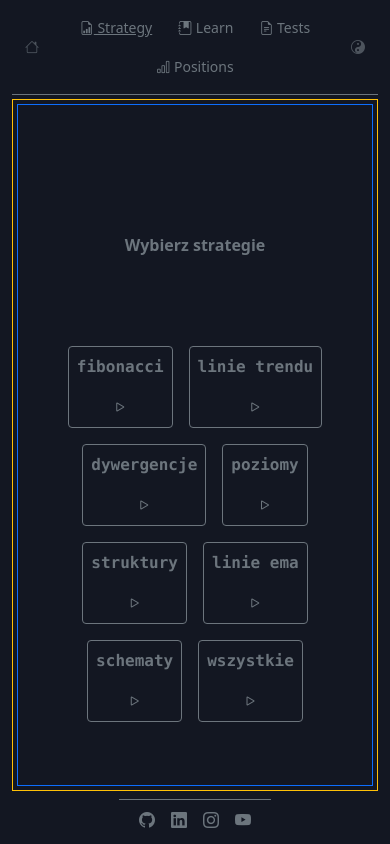
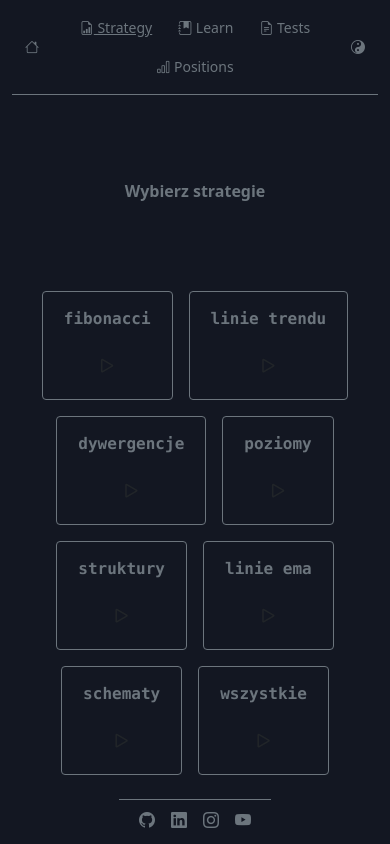
Before and after one commit to PjerC/forexy, a React (Create React App) app: page / in a window 390 px wide. Both pictures are taken after a click on the button "Strategy". Built offline with nearby package versions, Linux system fonts and the light colour scheme.

Commit message:
hover animation, motive ternary color change , navbar responsive work, underline btn visibility

```diff
--- a/src/App.js
+++ b/src/App.js
@@ -8,7 +8,7 @@ import 'bootstrap/dist/css/bootstrap.min.css'
 const App = (props) => {
 
   // visibility initial states
-  // add welcome module with initial visiility true
+  // TO_DO  welcome module with initial visiility true
   const [visibilityStrategy,setVisibilityStrategy] = useState(false);
   const [visibilityMaterial, setVisibilityMaterial] = useState(false);
   const [visibilityTests,setVisibilityTests] = useState(false);
@@ -17,7 +17,7 @@ const App = (props) => {
   const {backgroundColor,setBackgroundColor} = props;
 
   return (
-    <div style={{backgroundColor:backgroundColor}} className="d-flex flex-column container-fluid App justify-content-center align-items-center">
+    <div style={{backgroundColor:backgroundColor? 'rgb(19,23,34)':'white'}} className="d-flex flex-column container-fluid App justify-content-center align-items-center">
       <NavBar
               backgroundColor={backgroundColor} setBackgroundColor={setBackgroundColor}
               visibilityStrategy={visibilityStrategy} setVisibilityStrategy={setVisibilityStrategy}
--- a/src/ContentModules/ContentModules.css
+++ b/src/ContentModules/ContentModules.css
@@ -6,12 +6,15 @@
     transition: transform .5s;
 
 }
-.animScale_2{
+.animScale_2:hover{
     transition:  transform .5;
+    color: burlywood;
 }
 .animScale:hover {
     transform: scale(1.1);
     background-color: rgb(33, 38, 53);
+    transition: .3s;
+    box-shadow:0 4px 8px 0 rgba(214, 207, 207, 0.2), 0 6px 20px 0 rgba(143, 138, 138, 0.19);
     color: burlywood;
 }
 .animScale_2:hover {color: rgb(150, 138, 123);}
--- a/src/ContentModules/Stategy.js
+++ b/src/ContentModules/Stategy.js
@@ -23,10 +23,13 @@ const Strategy = (props) => {
         {
             objStrategies.map((item) =>
                 <div style={{animation:'animScale 500ms'}} onMouseEnter={()=>{setPreviewText(item.preview)}}
-                    className='justify-content-center align-items-center border border-secondary rounded m-2 p-2 animScale'
+                    className='animScale justify-content-center align-items-center border border-secondary rounded m-2 p-2'
                     key={item.strategyName}>
-                        <p style={{animation: 'fadeIn 1s'}} className='fw-bold justify-content-center font-monospace'>{item.strategyName}</p>
-                        <i className="bi bi-play animScale_2 "></i>
+                        <button className='btn animScale_2 shadow-none'>
+                            <p style={{animation: 'fadeIn 1s'}} className='text-secondary fw-bold justify-content-center font-monospace '>{item.strategyName}</p>
+                            <i className='fs-2 bi bi-play'></i>
+                         </button>
+
                  </div>)
         }
 
--- a/src/ContentModules/Tests.js
+++ b/src/ContentModules/Tests.js
@@ -2,7 +2,15 @@ import UnderConstruction from "../UsableModules/UnderConstruction"
 
 const Tests = (props) => {
     return (
-        <div> Test Module <UnderConstruction /></div>
+        <div className='flex-column text-secondary justify-content-center align-items-center'>
+            <p className='border-bottom border-secondary'>TMP To do list</p>
+            <ul className='list-group'>
+                <li> home button functionality </li>
+                <li> home page </li>
+                <li> strategy module preview - buttons equality in grid </li>
+                <li> remove inline styles to components css</li>
+                <li>data input form - position module -into object - display object in grid </li>
+            </ul><UnderConstruction /></div>
     )
 }
 export default Tests
--- a/src/DisplayModule.js
+++ b/src/DisplayModule.js
@@ -8,7 +8,7 @@ const DisplayModule = (props) => {
     const {visibilityStrategy,setVisibilityStrategy, visibilityMaterial, setVisibilityMaterial, visibilityTests,setVisibilityTests,visibilityPositions,setVisibilityPositions} = props;
 
     return(
-        <div className="d-flex flex-grow-1 w-100 align-self-center justify-content-center m-1 border border-warning" >
+        <div className="d-flex flex-grow-1 w-100 align-self-center justify-content-center m-1">
             <DisplayCenterModule   visibilityStrategy={visibilityStrategy} setVisibilityStrategy={setVisibilityStrategy}
                                     visibilityMaterial={visibilityMaterial} setVisibilityMaterial={setVisibilityMaterial}
                                     visibilityTests={visibilityTests} setVisibilityTests={setVisibilityTests}
--- a/src/DisplayModules/DisplayCenterModule.js
+++ b/src/DisplayModules/DisplayCenterModule.js
@@ -6,6 +6,7 @@ import Material from '../ContentModules/Material.js';
 import Tests from '../ContentModules/Tests.js';
 import Positions from '../ContentModules/Positions.js';
 import StrategyPreview from '../ContentModules/StrategyPreview.js'
+import './DisplayModules.css'
 
 
 const DisplayCenterModule = (props) => {
@@ -14,7 +15,7 @@ const DisplayCenterModule = (props) => {
     const {visibilityStrategy, visibilityMaterial, visibilityTests, visibilityPositions} = props;
     // jesli aktywny modul 'strategia' pokaz modul preview content strategy
     return(
-        <div className="d-flex flex-grow-1 flex-column justify-content-center align-items-center centerModule border border-primary m-1">
+        <div className="d-flex flex-grow-1 flex-column justify-content-center align-items-center centerModule rounded m-1">
                 {visibilityStrategy && <StrategyPreview previewText={previewText}  />}
                 {visibilityStrategy && <Strategy  setPreviewText={setPreviewText}/>}
                 {visibilityMaterial && <Material />}
--- a/src/DisplayModules/DisplayModules.css
+++ b/src/DisplayModules/DisplayModules.css
@@ -0,0 +1,4 @@
+.centerModule:hover {
+    transition: 1s;
+    box-shadow:0 4px 8px 0 rgba(214, 207, 207, 0.2), 0 6px 20px 0 rgba(143, 138, 138, 0.19);
+}
--- a/src/NavBarModules/NavBarLeftModule.js
+++ b/src/NavBarModules/NavBarLeftModule.js
@@ -5,7 +5,7 @@ const NavBarLeftModule = (props) => {
 
     return (
         <div>
-            <button className="disabled flex-fill btn btn-sm text-secondary m-1 navBarBtn" type="button"><i className="bi bi-house" ></i></button>
+            <button className="flex-fill btn btn-sm text-secondary m-1 navBarBtn shadow-none" type="button"><i className="bi bi-house" ></i></button>
         </div>
     )
 }
--- a/src/NavBarModules/NavBarRightModule.js
+++ b/src/NavBarModules/NavBarRightModule.js
@@ -2,12 +2,12 @@ import 'bootstrap/dist/css/bootstrap.min.css'
 import "bootstrap-icons/font/bootstrap-icons.css";
 
 const NavBarRightModule = (props) => {
-    const {setBackgroundColor} = props;
+    const {backgroundColor,setBackgroundColor} = props;
 
-    const changeBackgroundColor = () => {setBackgroundColor('white')}
+    const changeBackgroundColor = () => {setBackgroundColor(!backgroundColor)}
     return (
         <div>
-            <button className="disabled flex-fill btn btn-sm text-secondary m-1 navBarBtn" type="button"><i className="bi bi-yin-yang" onClick={changeBackgroundColor}></i></button>
+            <button className="flex-fill btn btn-sm text-secondary m-1 navBarBtn shadow-none" type="button"><i className="bi bi-yin-yang" onClick={changeBackgroundColor}></i></button>
         </div>
     )
 }
--- a/src/UsableModules/UnderConstruction.js
+++ b/src/UsableModules/UnderConstruction.js
@@ -5,7 +5,7 @@ import './UsableModules.css';
 const UnderConstruction = (props) => {
 
     return (
-        <div className="text-primary d-flex flex-grow-1  justify-content-center align-items-center ">
+        <div className="border-top  border-secondary text-primary d-flex flex-grow-1  justify-content-center align-items-center ">
             <i className="fs-1 bi bi-currency-bitcoin animRotate"></i>
             <p> under construction </p>
             <i className="fs-1 bi bi-currency-dollar animRotate"></i>
--- a/src/index.js
+++ b/src/index.js
@@ -5,7 +5,6 @@ import './index.css';
 import App from './App';
 import reportWebVitals from './reportWebVitals';
 import 'bootstrap/dist/css/bootstrap.min.css'
-//import { propTypes } from 'react-bootstrap/esm/Image';
 
 
 const Main = (props) => {
```
Also changed, not shown: src/NavBarModules/NavBarCenterModule.js (+25 -9 lines).
